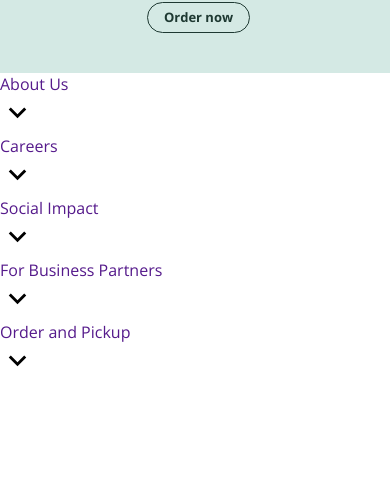
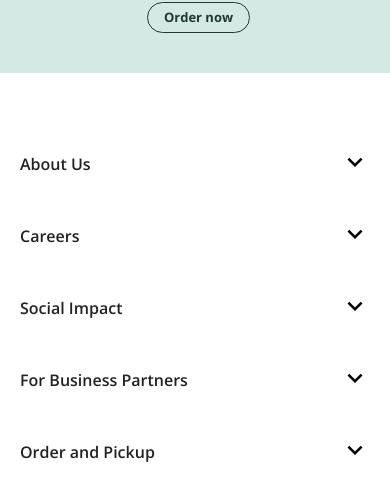
Before and after one commit to 19abhishek/starbucks-clone, a React (Create React App) app: page / in a window 390 px wide. Shown: the part 3554-4044 px from the top of the page. Before the commit the page ends 3937 px from the top, so only its background shows below. Built offline with nearby package versions, Linux system fonts and the light colour scheme.

Commit message:
Footer completed

```diff
--- a/src/ContentPlaceholder.css
+++ b/src/ContentPlaceholder.css
@@ -0,0 +1,27 @@
+.contentPlaceholder {
+  padding: 0 40px;
+  transform-origin: top center;
+}
+
+.word {
+  color: rgba(0, 0, 0, 0.56);
+  font-size: 16px;
+  font-weight: 600;
+}
+
+.paragraph {
+  margin-bottom: 20px;
+  display: flex;
+  flex-direction: column;
+  gap: 30px;
+}
+
+@media (max-width: 425px) {
+  .contentPlaceholder {
+    padding-left: 20px;
+    padding-right: 20px;
+  }
+  .word {
+    font-size: 14px;
+  }
+}
--- a/src/ContentPlaceholder.js
+++ b/src/ContentPlaceholder.js
@@ -1,6 +1,5 @@
 import * as React from "react";
 import { motion } from "framer-motion";
-import { mix } from "@popmotion/popcorn";
 import "./ContentPlaceholder.css";
 import { Link } from "react-router-dom";
 
--- a/src/Footer.css
+++ b/src/Footer.css
@@ -0,0 +1,37 @@
+.accordion__header {
+  cursor: pointer;
+  display: flex;
+  justify-content: space-between;
+  align-items: center;
+  padding: 0 40px;
+  margin-bottom: 10px;
+}
+
+.accordion__header:first-of-type {
+  margin-top: 60px;
+}
+
+.accordion__header > a {
+  font-size: 19px;
+  color: rgba(0, 0, 0, 0.87);
+  font-weight: 600;
+  margin-bottom: 20px;
+  margin-top: 20px;
+}
+
+.accordion__section {
+  overflow: hidden;
+}
+
+@media (max-width: 425px) {
+  .accordion__header {
+    padding-left: 20px;
+    padding-right: 20px;
+  }
+  .accordion__header > a {
+    font-size: 16px;
+  }
+  .accordion__icon > .MuiSvgIcon-root {
+    font-size: 30px;
+  }
+}
--- a/src/Footer.js
+++ b/src/Footer.js
@@ -4,8 +4,8 @@ import { motion, AnimatePresence } from "framer-motion";
 import { ContentPlaceholder } from "./ContentPlaceholder";
 import "./Footer.css";
 import { Link } from "react-router-dom";
-import KeyboardArrowUpIcon from "@material-ui/icons/KeyboardArrowUp";
-import KeyboardArrowDownIcon from "@material-ui/icons/KeyboardArrowDown";
+import KeyboardArrowUpIcon from "@mui/icons-material/KeyboardArrowUp";
+import KeyboardArrowDownIcon from "@mui/icons-material/KeyboardArrowDown";
 
 const Accordion = ({
   i,
```
